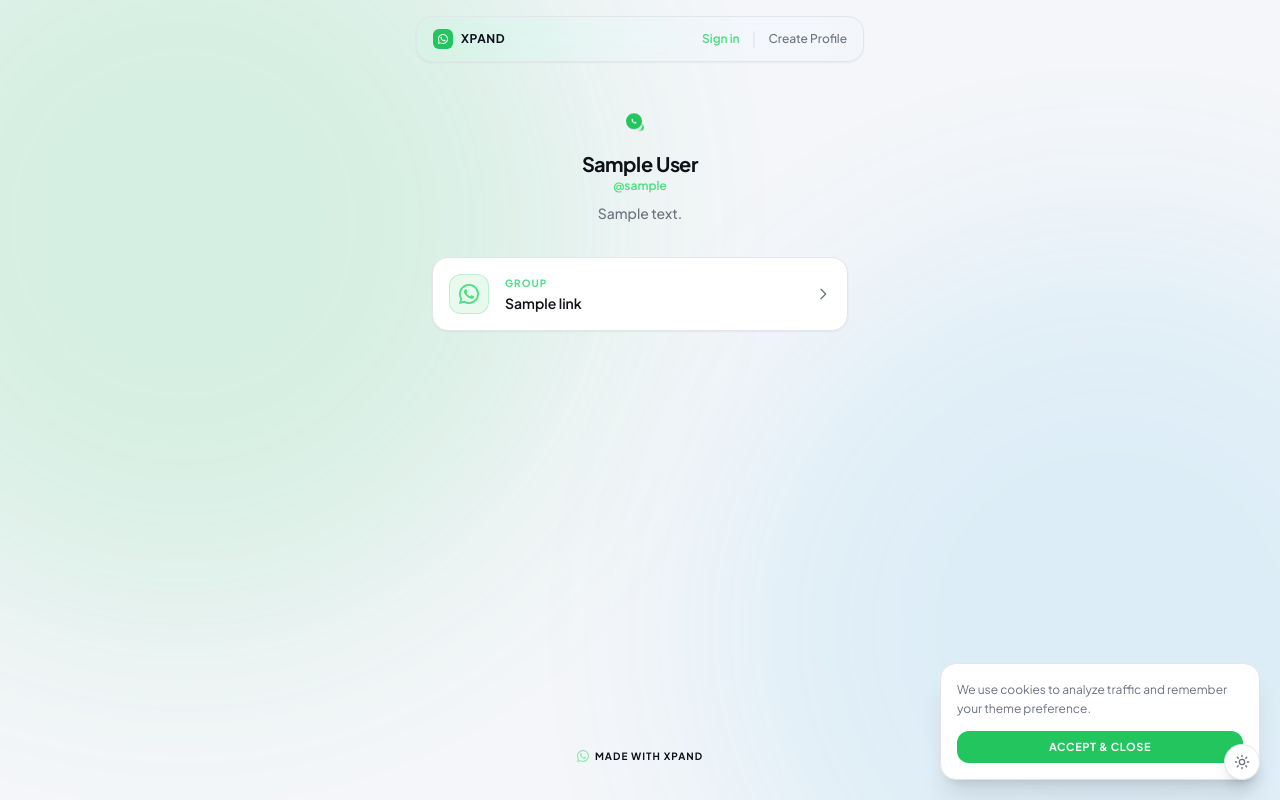
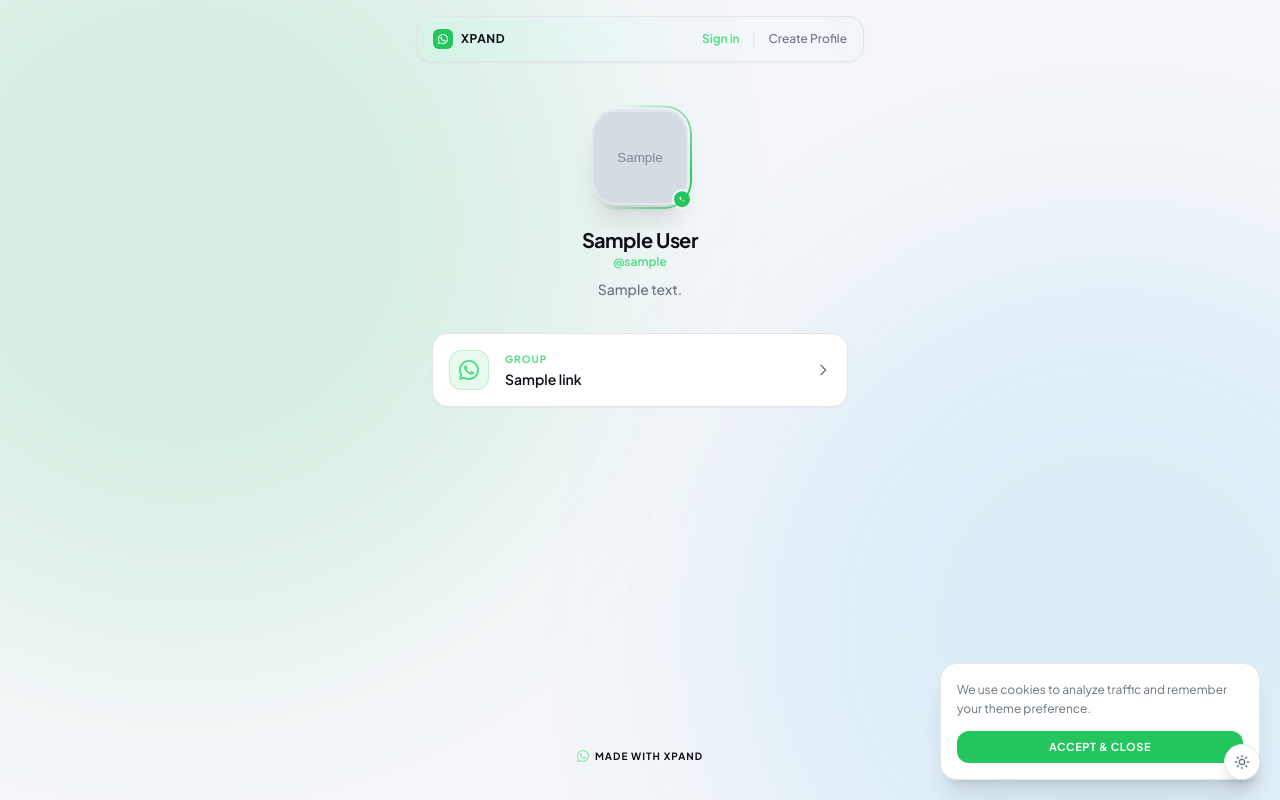
Before and after one commit to VrishankRao/expand, a Django app: a page that uses templates/leads/public_profile.html in a window 1280 px wide. Run offline with Django 5.2, Linux system fonts and the light colour scheme; tables that the repository leaves empty hold one stand-in row (values such as "Sample post"); grey boxes marked "Sample" are stand-in pictures; some libraries are stand-ins or nearby versions.

Commit message:
back to original

```diff
--- a/templates/leads/public_profile.html
+++ b/templates/leads/public_profile.html
@@ -155,7 +155,14 @@
 
         <!-- Avatar -->
         <div class="relative inline-block mx-auto fx-ring fx-float fx-in" style="--d:calc(var(--boot) + .1s)">
-
+            <div class="w-24 h-24 rounded-3xl flex items-center justify-center overflow-hidden mx-auto shadow-xl border-2 border-theme-border
+                {% if current_theme == 'light' %}bg-gray-100{% elif current_theme == 'whatsapp-green' %}bg-emerald-900{% else %}bg-slate-800{% endif %}">
+                {% if profile.avatar %}
+                    <img src="{{ profile.avatar.url }}" alt="{{ profile.display_name }}" class="w-full h-full object-cover">
+                {% else %}
+                    <span class="text-4xl font-extrabold text-brand-400">{{ profile.display_name|slice:":1"|upper }}</span>
+                {% endif %}
+            </div>
             <!-- Green status dot -->
             <div class="absolute -bottom-1 -right-1 w-5 h-5 rounded-full bg-brand-500 border-2 border-theme-bg flex items-center justify-center">
                 <svg class="w-2.5 h-2.5 text-white" fill="currentColor" viewBox="0 0 24 24">
```
